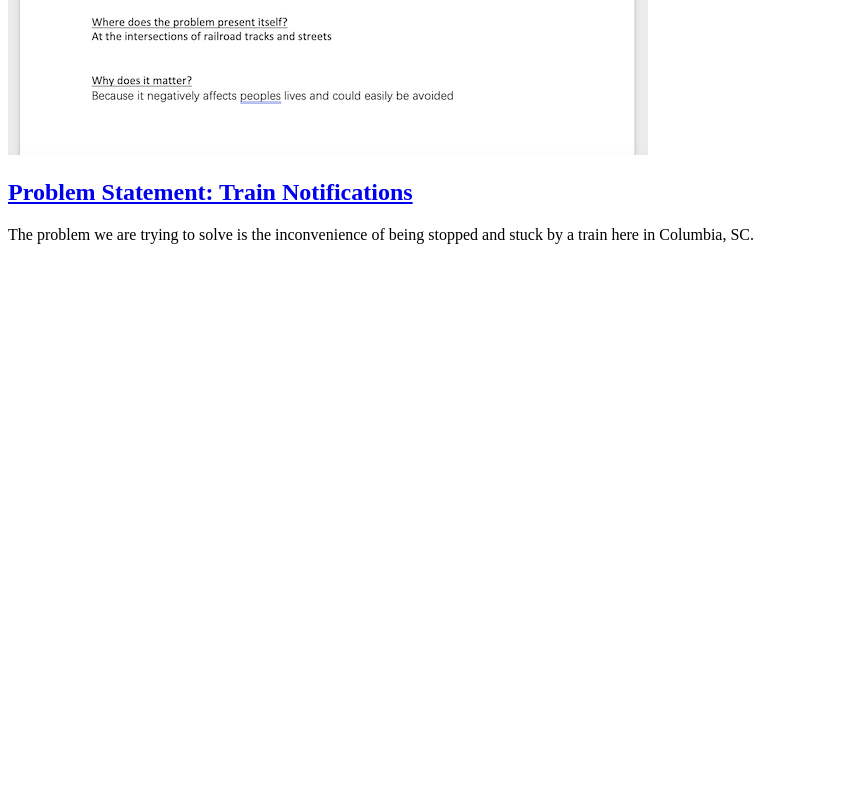
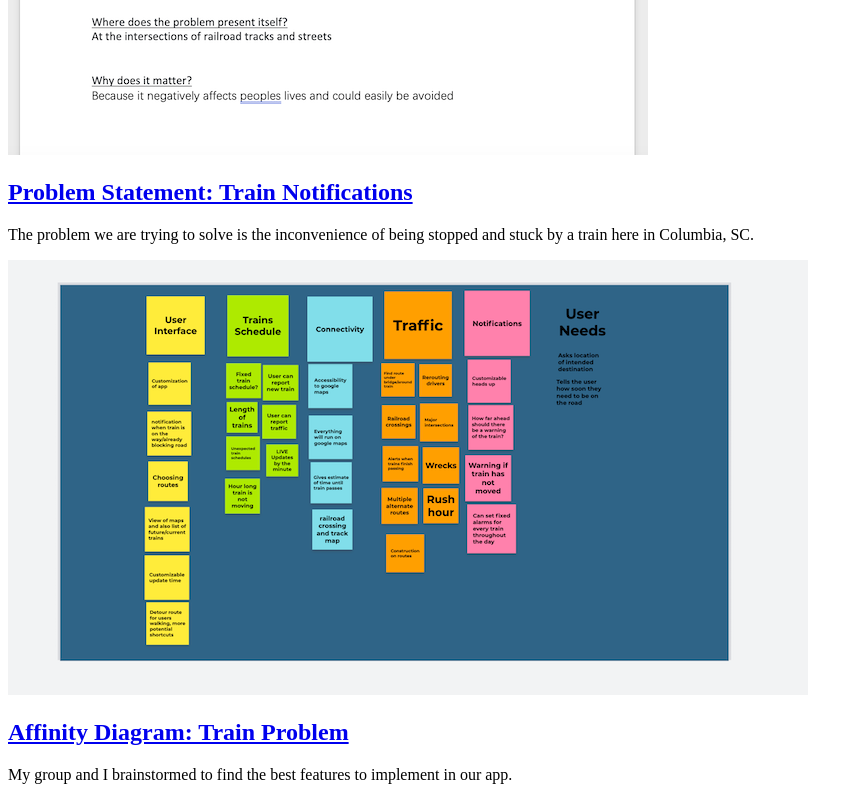
Before and after one commit to aidantw/aidantw.github.io, a plain HTML site: page index.html in a window 1280 px wide. Shown: the part 386-1186 px from the top of the page, without its empty margins (0-863 px from the left). Before the commit the page ends 800 px from the top, so only its background shows below. Drawn offline with Linux system fonts and the light colour scheme.

Commit message:
Add files via upload

```diff
--- a/index.html
+++ b/index.html
@@ -7,6 +7,7 @@
     <body>
         <h1>Problem Statement</h1>
         <section class="assignment">
+            <!--Problem Statement Assignment-->
             <a href="files/problem-statement.pdf"><img src="images/problem-statement.png"></a>
             <section class="ass-details">
                 <a href="files/problem-statement.pdf"><h2>Problem Statement: Train Notifications</h2></a>
@@ -14,5 +15,13 @@
 
             </section>
         </section>
+        <!--Affinity Diagram Assignment-->
+        <section class="assignemnt">
+            <a href="files/Affinity_Diagram_-_Train_Problem.pdf"><img src="images/Affinity_diagram_screenshot.png"></a>
+            <section class="ass-details">
+                <a href="files/Affinity_Diagram_-_Train_Problem.pdf"><h2>Affinity Diagram: Train Problem</h2></a>
+                <p>My group and I brainstormed to find the best features to implement in our app.</p>
+            <section>
+        </section>
     </body>
 </html>
```
Also changed, not shown: images/Affinity_diagram_screenshot.png (added), 1 other file.
